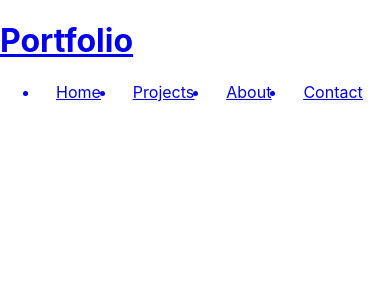
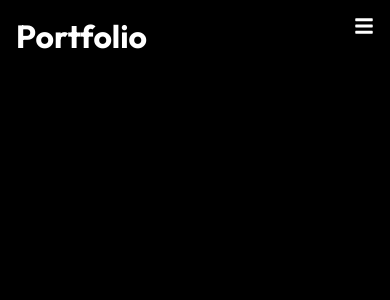
Before and after one commit to woodb58/first-react-portfolio, a React (Create React App) app: page / in a window 390 px wide. Shown: the top 300 px of the page. Built offline with nearby package versions, Linux system fonts and the light colour scheme.

Commit message:
created navbar/made nav responsive with transition

```diff
--- a/src/components/Nav.js
+++ b/src/components/Nav.js
@@ -1,14 +1,18 @@
-import "./NavStyles.css"
-
-import React from 'react'
-import { Link } from "react-router-dom"
+import "./NavStyles.css";
+import React, { useState } from "react";
+import { Link } from "react-router-dom";
+import { FaBars, FaTimes } from "react-icons/fa";
 
 const Navbar = () => {
+  const [click, unClick] = useState(false);
+  const handleClick = () => unClick(!click);
+
   return (
-    <div className="header">
+    <div className="nav-bar">
       <Link to={"/"}>
         <h1>Portfolio</h1>
-          <ul className="nav-links">
+      </Link>
+      <ul className={click ? "nav-links active" : "nav-links"}>
         <li>
           <Link to="/">Home</Link>
         </li>
@@ -22,10 +26,15 @@
           <Link to="/contact">Contact</Link>
         </li>
       </ul>
-        </Link>
+      <div className="hamburger" onClick={handleClick}>
+        {click ? (
+          <FaTimes size={20} style={{ color: "white" }} />
+        ) : (
+          <FaBars size={20} style={{ color: "white" }} />
+        )}
+      </div>
+    </div>
+  );
+};
 
-    </div>
-  )
-}
-
-export default Navbar
+export default Navbar;
--- a/src/components/NavStyles.css
+++ b/src/components/NavStyles.css
@@ -1,7 +1,56 @@
-.nav-links{
-    display: flex;
+.nav-bar {
+  display: flex;
+  justify-content: space-between;
+  align-content: center;
+  padding: 1rem;
+}
+
+.nav-links {
+  display: flex;
 }
 
 .nav-links li {
-    padding: 0 1rem
+    padding: 1 rem;
 }
+
+.nav-links li a {
+  font-size: 2rem;
+  font-weight: 500;
+  padding-right: 1rem;
+}
+
+.hamburger {
+  display: none;
+}
+
+@media screen and (max-width: 1040px) {
+  .nav-links {
+    flex-direction: column;
+    justify-content: center;
+    align-items: center;
+    width: 100%;
+    height: 100vh;
+    background-color: rgba(0, 0, 0, 0.9);
+    position: absolute;
+    top: 0;
+    left: -100%;
+    z-index: -3;
+    transition: 0.7s;
+  }
+
+  .nav-links.active{
+    left: 0;
+  }
+
+  .nav-links li {
+    padding: 1rem 0;
+  }
+
+  .nav-links li a {
+    font-size: 2rem;
+  }
+
+  .hamburger {
+    display: initial;
+  }
+}
--- a/src/index.css
+++ b/src/index.css
@@ -1,13 +1,46 @@
-body {
+@import url("https://fonts.googleapis.com/css2?family=Outfit:wght@100;200;300;400;500;600;700;800;900&family=Staatliches&display=swap");
+
+* {
+  box-sizing: border-box;
   margin: 0;
-  font-family: -apple-system, BlinkMacSystemFont, 'Segoe UI', 'Roboto', 'Oxygen',
-    'Ubuntu', 'Cantarell', 'Fira Sans', 'Droid Sans', 'Helvetica Neue',
-    sans-serif;
-  -webkit-font-smoothing: antialiased;
-  -moz-osx-font-smoothing: grayscale;
+  padding: 0;
+  font-family: "Outfit", sans-serif;
 }
 
-code {
-  font-family: source-code-pro, Menlo, Monaco, Consolas, 'Courier New',
-    monospace;
+body {
+  background: black;
 }
+
+h1,
+h4,
+p,
+a {
+  color: white;
+  text-decoration: none;
+}
+
+ul{
+  list-style-type: none;
+}
+
+.btn {
+  padding: 12px 32px;
+  font-size: 1rem;
+  text-transform: uppercase;
+  background: rgb(15, 248, 201);
+  color: #222;
+  border: 1px solid #fff;
+  font-weight: 600;
+  cursor: pointer;
+}
+
+.btn-light {
+  background: transparent;
+  color: #fff;
+}
+
+.btn:hover {
+  background: rgba(246, 141, 4, 0.2);
+  color: #fff;
+  transition: 0.3s;
+}
```
Lines whose indentation alone changed are shown as unchanged.
